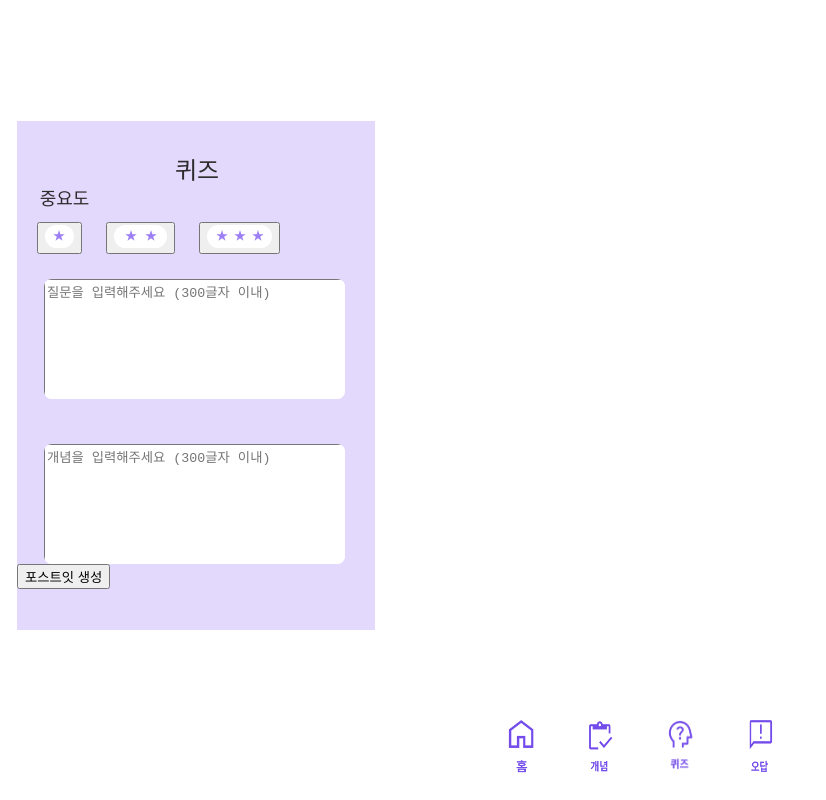
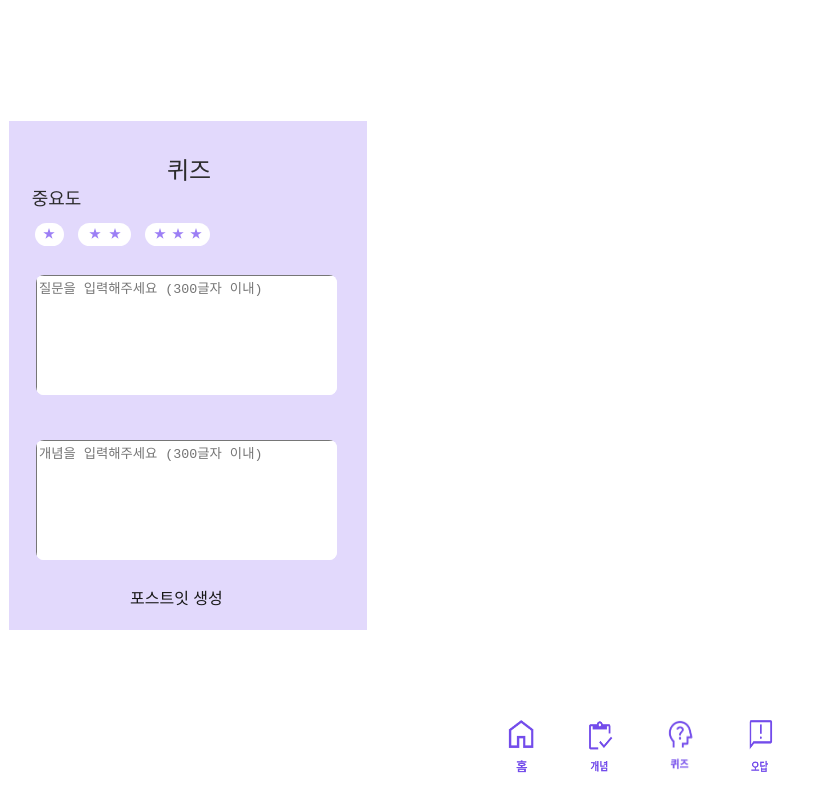
Before and after one commit to mic050r/PostRecall-BE, a website: page public/addpost-it(quiz).html in a window 1280 px wide. Shown: the whole page, without its empty margins (0-826 px from the left). Drawn offline with Linux system fonts and the light colour scheme.

Commit message:
style : 중요도 버튼 스타일 수정

```diff
--- a/public/addpost-it(quiz).html
+++ b/public/addpost-it(quiz).html
@@ -6,6 +6,7 @@
     <meta name="viewport" content="width=device-width, initial-scale=1.0" />
     <title>Document</title>
     <link rel="stylesheet" href="css/add-quiz.css" />
+    <link rel="stylesheet" href="css/common.css" />
   </head>
 
   <body>
--- a/public/css/add-post.css
+++ b/public/css/add-post.css
@@ -84,3 +84,7 @@ textarea {
   border-radius: 4px; /* 테두리 반경 */
   cursor: pointer; /* 커서 모양 변경 */
 }
+#button2,
+#button3 {
+  margin-left: -2px; /* 원하는 만큼 음수값으로 설정하여 왼쪽으로 이동 */
+}
--- a/public/css/add-quiz.css
+++ b/public/css/add-quiz.css
@@ -139,3 +139,18 @@ textarea {
   height: 60px;
   margin: 20px;
 }
+
+#submit-button {
+  margin-left: 110px;
+  background-color: #c7e0c800; /* 배경색 */
+  color: rgb(24, 24, 24); /* 글자색 */
+  padding: 25px 11px; /* 내부 여백 */
+  font-size: 16px; /* 글자 크기 */
+  border: none; /* 테두리 없음 */
+  border-radius: 4px; /* 테두리 반경 */
+  cursor: pointer; /* 커서 모양 변경 */
+}
+#button2,
+#button3 {
+  margin-left: -2px; /* 원하는 만큼 음수값으로 설정하여 왼쪽으로 이동 */
+}
--- a/public/css/category.css
+++ b/public/css/category.css
@@ -11,7 +11,7 @@
 
 .custom-button {
   margin-top: 35px;
-  margin-left: 30px;
+  margin-left: 22px;
   cursor: pointer;
   text-align: center;
 }
--- a/public/css/common.css
+++ b/public/css/common.css
@@ -3,8 +3,15 @@ body {
   padding: 0;
   background-color: #ffffff;
 }
+.custom-button {
+  background-color: transparent; /* 배경색 제거 */
+  border: none; /* 테두리 제거 */
+  height: 23px; /* 원하는 높이 설정 */
+  cursor: pointer; /* 커서를 포인터로 변경하여 클릭 가능한 상태로 만듦 */
+}
+
 .hamburger-icon {
-    color: #734CEB;
+  color: #734ceb;
   font-size: 24px;
   position: relative;
   top: 40px;
@@ -12,9 +19,9 @@ body {
 }
 .hamburger-icon:before,
 .hamburger-icon:after {
-    content: '';
+  content: "";
   display: block;
-    background-color: #734CEB;
+  background-color: #734ceb;
   height: 3px;
   width: 30px;
   margin: 6px 0;
```
Lines whose indentation alone changed are shown as unchanged.
